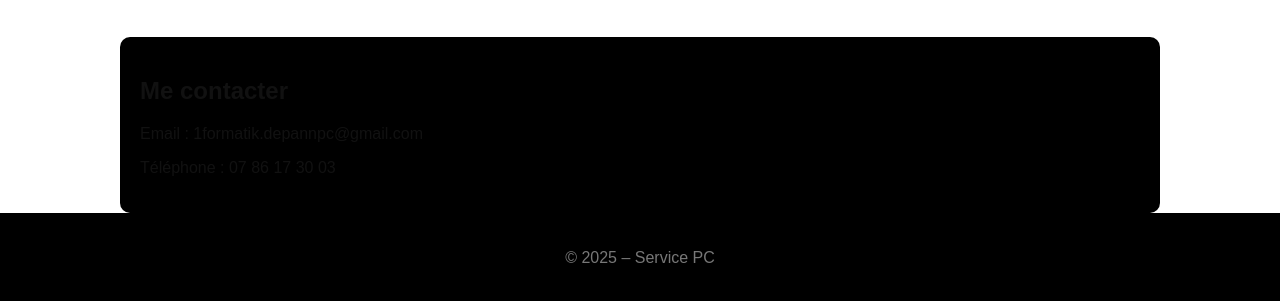
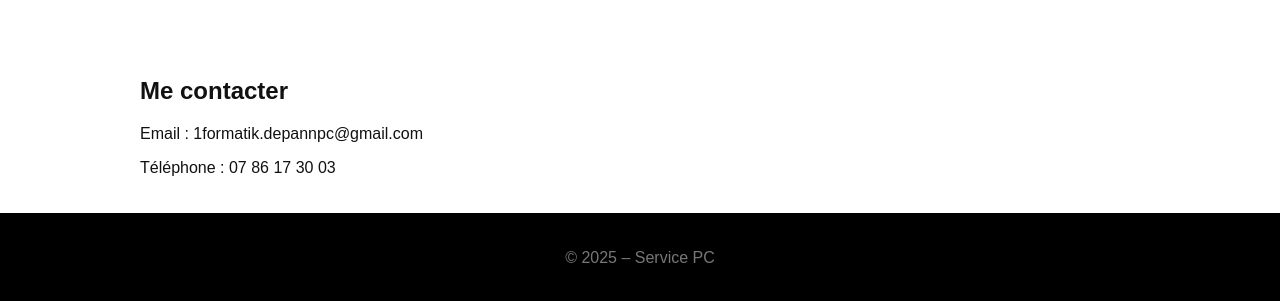
Before and after one commit to 1formatikdepannpc-bot/stephane-le-bec-, a plain HTML site: page index.html in a window 1280 px wide. Shown: the part 1263-1564 px from the top of the page. Drawn offline with Linux system fonts and the light colour scheme.

Commit message:
Update index.html

```diff
--- a/index.html
+++ b/index.html
@@ -11,7 +11,7 @@
     section { padding:40px; max-width:1000px; margin:auto; }
     .gallery { display:grid; grid-template-columns:repeat(auto-fit,minmax(250px,1fr)); gap:15px; }
     .gallery img { width:100%; border-radius:10px; border:2px solid #222; }
-    .contact { background:#000; border-radius:10px; padding:20px; }
+    .contact { background-color:#fff; color: #111 ; border-radius:10px; padding:20px; }
     iframe { width:100%; height:800px; border:none; background:#fff; }
     footer { background:#000; text-align:center; padding:20px; color:#777; }
   </style>
```
